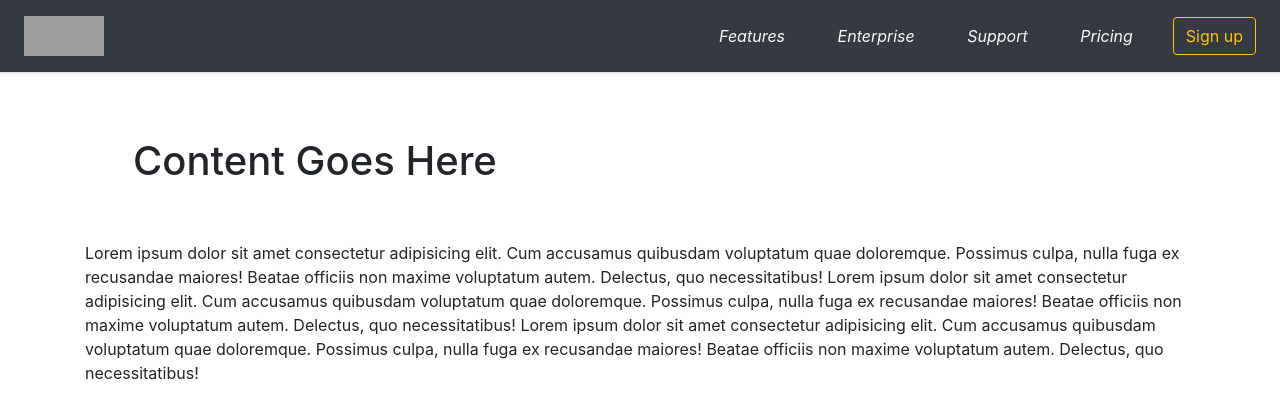
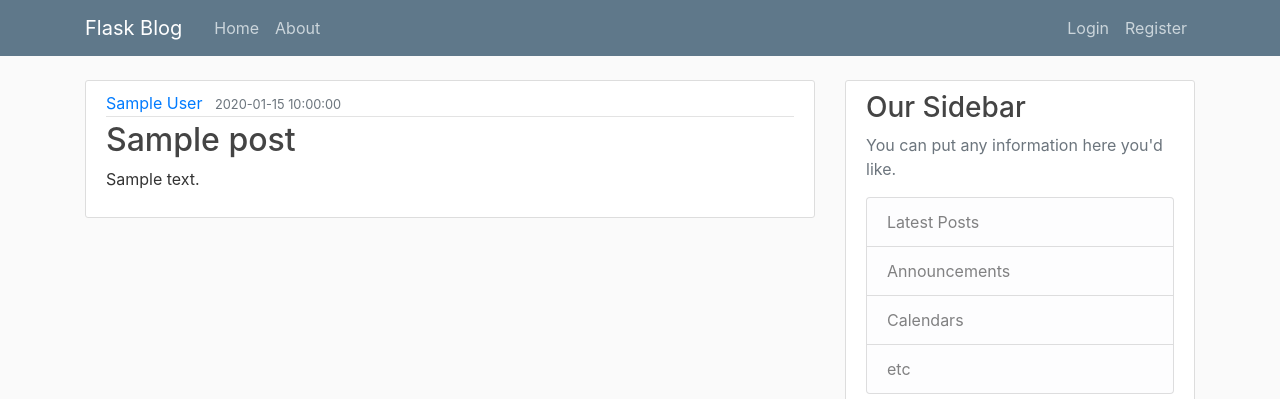
Before and after one commit to rajat-bhatt-au9/flask-project, a Flask app: template templates/home.html in a window 1280 px wide. Shown: the top 399 px of the page. Run offline with Flask 2, Linux system fonts and the light colour scheme; the template is opened without the code that fills it: most values are stand-ins (such as "Sample title", 1, 10 or a date in 2020); some libraries are stand-ins or nearby versions; grey boxes are pictures that could not be loaded.

Commit message:
added layout.html, added templates

```diff
--- a/demo.py
+++ b/demo.py
@@ -1,12 +1 @@
-from flask import Flask, render_template
-app = Flask(__name__)
-
-@app.route('/')
-def hello_world():
-    return render_template('home.html')
-
-@app.route('/new')
-def rajat():
-    return render_template('new.html')
-
-app.run(debug = True)
+#dummy file
--- /dev/null
+++ b/flaskblog.py
@@ -0,0 +1,38 @@
+from flask import Flask, render_template, url_for
+app = Flask(__name__)
+
+# Dummy data
+
+posts = [
+    {
+        'author' : 'Rajat Bhatt',
+        'title' : 'BLog post 1',
+        'content' : 'hi this is Rajat the awesome creator of websites',
+        'date-posted' : 'October 01, 2020'
+
+    },
+    {
+        'author' : 'Shubham Pal',
+        'title' : 'BLog post 2',
+        'content' : 'hi this is Shubham pal the awesome creator of websites',
+        'date-posted' : 'April 21, 2018'
+
+    }
+
+]
+
+
+
+@app.route('/')
+@app.route('/home')
+def home():
+    return render_template('home.html', posts=posts)
+
+
+@app.route('/about')
+def about():
+    return render_template('about.html', title = 'About Us')
+
+
+if __name__ == "__main__":
+    app.run(debug = True)
--- /dev/null
+++ b/static/main.css
@@ -0,0 +1,80 @@
+body {
+  background: #fafafa;
+  color: #333333;
+  margin-top: 5rem;
+}
+
+h1, h2, h3, h4, h5, h6 {
+  color: #444444;
+}
+
+.bg-steel {
+  background-color: #5f788a;
+}
+
+.site-header .navbar-nav .nav-link {
+  color: #cbd5db;
+}
+
+.site-header .navbar-nav .nav-link:hover {
+  color: #ffffff;
+}
+
+.site-header .navbar-nav .nav-link.active {
+  font-weight: 500;
+}
+
+.content-section {
+  background: #ffffff;
+  padding: 10px 20px;
+  border: 1px solid #dddddd;
+  border-radius: 3px;
+  margin-bottom: 20px;
+}
+
+.article-title {
+  color: #444444;
+}
+
+a.article-title:hover {
+  color: #428bca;
+  text-decoration: none;
+}
+
+.article-content {
+  white-space: pre-line;
+}
+
+.article-img {
+  height: 65px;
+  width: 65px;
+  margin-right: 16px;
+}
+
+.article-metadata {
+  padding-bottom: 1px;
+  margin-bottom: 4px;
+  border-bottom: 1px solid #e3e3e3
+}
+
+.article-metadata a:hover {
+  color: #333;
+  text-decoration: none;
+}
+
+.article-svg {
+  width: 25px;
+  height: 25px;
+  vertical-align: middle;
+}
+
+.account-img {
+  height: 125px;
+  width: 125px;
+  margin-right: 20px;
+  margin-bottom: 16px;
+}
+
+.account-heading {
+  font-size: 2.5rem;
+}
--- /dev/null
+++ b/templates/about.html
@@ -0,0 +1,6 @@
+
+
+{% extends "layout.html"%}
+{% block content%}
+  <h1>About us page</h1>
+{% endblock content%}
--- a/templates/home.html
+++ b/templates/home.html
@@ -1,106 +1,19 @@
-<!DOCTYPE html>
-<html lang="en">
-<head>
-    <meta charset="UTF-8">
-    <meta name="viewport" content="width=device-width, initial-scale=1.0">
-    <title>Flask Tutorials</title>
-    <link rel="stylesheet" href="https://stackpath.bootstrapcdn.com/bootstrap/4.5.2/css/bootstrap.min.css" integrity="sha384-JcKb8q3iqJ61gNV9KGb8thSsNjpSL0n8PARn9HuZOnIxN0hoP+VmmDGMN5t9UJ0Z" crossorigin="anonymous">
-</head>
-<style>
+{% extends "layout.html"%}
+{% block content%}
 
-</style>
-<body>
+  {% for post in posts %}
 
-    <div class="d-flex flex-column flex-md-row align-items-center p-3 px-md-4 mb-3 bg-dark border-bottom shadow-sm">
-        <img class='my-0 mr-md-auto' src="https://logos-download.com/wp-content/uploads/2020/06/Hotel_Marta_Logo-700x399.png" width="80" height="40" alt="" loading="lazy">
-        <!-- <h5 class="my-0 mr-md-auto font-weight-normal">Company name</h5> -->
-        <nav class="my-2 my-md-0 mr-md-3">
-          <a class="p-4 text-light font-italic"" href="#">Features</a>
-          <a class="p-4 text-light font-italic"" href="#">Enterprise</a>
-          <a class="p-4 text-light font-italic"" href="#">Support</a>
-          <a class="p-4 text-light font-italic"" href="#">Pricing</a>
+    <article class="media content-section">
+      <div class="media-body">
+        <div class="article-metadata">
+          <a class="mr-2" href="#">{{ post.author }}</a>
+          <small class="text-muted">{{ post.date_posted }}</small>
+        </div>
+        <h2><a class="article-title" href="#">{{ post.title }}</a></h2>
+        <p class="article-content">{{ post.content }}</p>
+      </div>
+    </article>
 
-        </nav>
-        <a class="btn btn-outline-warning" href="#">Sign up</a>
-    </div>
+  {% endfor %}
 
-    <div class="container">
-        <h1 class='p-5'>Content Goes Here</h1>
-        <p>
-            Lorem ipsum dolor sit amet consectetur adipisicing elit.
-            Cum accusamus quibusdam voluptatum quae doloremque. Possimus
-            culpa, nulla fuga ex recusandae maiores! Beatae officiis
-            non maxime voluptatum autem. Delectus, quo necessitatibus!
-            Lorem ipsum dolor sit amet consectetur adipisicing elit.
-            Cum accusamus quibusdam voluptatum quae doloremque. Possimus
-            culpa, nulla fuga ex recusandae maiores! Beatae officiis
-            non maxime voluptatum autem. Delectus, quo necessitatibus!
-            Lorem ipsum dolor sit amet consectetur adipisicing elit.
-            Cum accusamus quibusdam voluptatum quae doloremque. Possimus
-            culpa, nulla fuga ex recusandae maiores! Beatae officiis
-            non maxime voluptatum autem. Delectus, quo necessitatibus!
-        </p>
-        <div class='row'>
-          <div class="card col-sm-4" style="width: 18rem;">
-            <img src="https://cdn.pixabay.com/photo/2015/11/27/20/28/florence-1066314_960_720.jpg" class="card-img-top" alt="...">
-            <div class="card-body">
-              <p class="card-text">Some quick example text to build on the card title and make up the bulk of the card's content.</p>
-            </div>
-          </div>
-
-          <div class="card col-sm-4" style="width: 18rem;">
-            <img src="https://cdn.pixabay.com/photo/2015/11/27/20/28/florence-1066314_960_720.jpg" class="card-img-top" alt="...">
-            <div class="card-body">
-              <p class="card-text">Some quick example text to build on the card title and make up the bulk of the card's content.</p>
-            </div>
-          </div>
-          <div class="card col-sm-4" style="width: 18rem;">
-            <img src="https://cdn.pixabay.com/photo/2015/11/27/20/28/florence-1066314_960_720.jpg" class="card-img-top" alt="...">
-            <div class="card-body">
-              <p class="card-text">Some quick example text to build on the card title and make up the bulk of the card's content.</p>
-            </div>
-          </div>
-      </div>
-
-
-        <footer class="pt-4 my-md-5 pt-md-5 border-top">
-            <div class="row">
-              <div class="col-12 col-md">
-                <img class="mb-2" src="https://logos-download.com/wp-content/uploads/2020/06/Hotel_Marta_Logo-700x399.png" alt="" width="90" height="50">
-                <small class="d-block mb-3 text-muted">© 2017-2020</small>
-              </div>
-              <div class="col-6 col-md">
-                <h5>Features</h5>
-                <ul class="list-unstyled text-small">
-                  <li><a class="text-muted" href="#">Cool stuff</a></li>
-                  <li><a class="text-muted" href="#">Random feature</a></li>
-                  <li><a class="text-muted" href="#">Team feature</a></li>
-                  <li><a class="text-muted" href="#">Stuff for developers</a></li>
-                  <li><a class="text-muted" href="#">Another one</a></li>
-                  <li><a class="text-muted" href="#">Last time</a></li>
-                </ul>
-              </div>
-              <div class="col-6 col-md">
-                <h5>Resources</h5>
-                <ul class="list-unstyled text-small">
-                  <li><a class="text-muted" href="#">Resource</a></li>
-                  <li><a class="text-muted" href="#">Resource name</a></li>
-                  <li><a class="text-muted" href="#">Another resource</a></li>
-                  <li><a class="text-muted" href="#">Final resource</a></li>
-                </ul>
-              </div>
-              <div class="col-6 col-md">
-                <h5>About</h5>
-                <ul class="list-unstyled text-small">
-                  <li><a class="text-muted" href="#">Team</a></li>
-                  <li><a class="text-muted" href="#">Locations</a></li>
-                  <li><a class="text-muted" href="#">Privacy</a></li>
-                  <li><a class="text-muted" href="#">Terms</a></li>
-                </ul>
-              </div>
-            </div>
-          </footer>
-    </div>
-
-</body>
-</html>
+{% endblock content%}
--- /dev/null
+++ b/templates/layout.html
@@ -0,0 +1,73 @@
+<!DOCTYPE html>
+<html lang="en">
+<head>
+
+  <meta charset="utf-8">
+    <meta name="viewport" content="width=device-width, initial-scale=1, shrink-to-fit=no">
+
+    <!-- Bootstrap CSS -->
+    <link rel="stylesheet" href="https://stackpath.bootstrapcdn.com/bootstrap/4.3.1/css/bootstrap.min.css" integrity="sha384-ggOyR0iXCbMQv3Xipma34MD+dH/1fQ784/j6cY/iJTQUOhcWr7x9JvoRxT2MZw1T" crossorigin="anonymous">
+
+    <link rel="stylesheet" type="text/css "href="{{url_for('static', filename = 'main.css')}}">
+
+
+
+  {% if title %}
+    <title>Flask Blog - {{title}}</title>
+  {% else %}
+    <title>Flask Blog</title>
+  {% endif %}
+</head>
+<body>
+
+  <header class="site-header">
+    <nav class="navbar navbar-expand-md navbar-dark bg-steel fixed-top">
+      <div class="container">
+        <a class="navbar-brand mr-4" href="/">Flask Blog</a>
+        <button class="navbar-toggler" type="button" data-toggle="collapse" data-target="#navbarToggle" aria-controls="navbarToggle" aria-expanded="false" aria-label="Toggle navigation">
+          <span class="navbar-toggler-icon"></span>
+        </button>
+        <div class="collapse navbar-collapse" id="navbarToggle">
+          <div class="navbar-nav mr-auto">
+            <a class="nav-item nav-link" href="/">Home</a>
+            <a class="nav-item nav-link" href="/about">About</a>
+          </div>
+          <!-- Navbar Right Side -->
+          <div class="navbar-nav">
+            <a class="nav-item nav-link" href="/login">Login</a>
+            <a class="nav-item nav-link" href="/register">Register</a>
+          </div>
+        </div>
+      </div>
+    </nav>
+  </header>
+
+  <main role="main" class="container">
+    <div class="row">
+      <div class="col-md-8">
+        {% block content %}{% endblock %}
+      </div>
+      <div class="col-md-4">
+        <div class="content-section">
+          <h3>Our Sidebar</h3>
+          <p class='text-muted'>You can put any information here you'd like.
+            <ul class="list-group">
+              <li class="list-group-item list-group-item-light">Latest Posts</li>
+              <li class="list-group-item list-group-item-light">Announcements</li>
+              <li class="list-group-item list-group-item-light">Calendars</li>
+              <li class="list-group-item list-group-item-light">etc</li>
+            </ul>
+          </p>
+        </div>
+      </div>
+    </div>
+  </main>
+
+
+
+  <!-- jQuery first, then Popper.js, then Bootstrap JS -->
+  <script src="https://code.jquery.com/jquery-3.3.1.slim.min.js" integrity="sha384-q8i/X+965DzO0rT7abK41JStQIAqVgRVzpbzo5smXKp4YfRvH+8abtTE1Pi6jizo" crossorigin="anonymous"></script>
+  <script src="https://cdnjs.cloudflare.com/ajax/libs/popper.js/1.14.7/umd/popper.min.js" integrity="sha384-UO2eT0CpHqdSJQ6hJty5KVphtPhzWj9WO1clHTMGa3JDZwrnQq4sF86dIHNDz0W1" crossorigin="anonymous"></script>
+  <script src="https://stackpath.bootstrapcdn.com/bootstrap/4.3.1/js/bootstrap.min.js" integrity="sha384-JjSmVgyd0p3pXB1rRibZUAYoIIy6OrQ6VrjIEaFf/nJGzIxFDsf4x0xIM+B07jRM" crossorigin="anonymous"></script>
+</body>
+</html>
```
